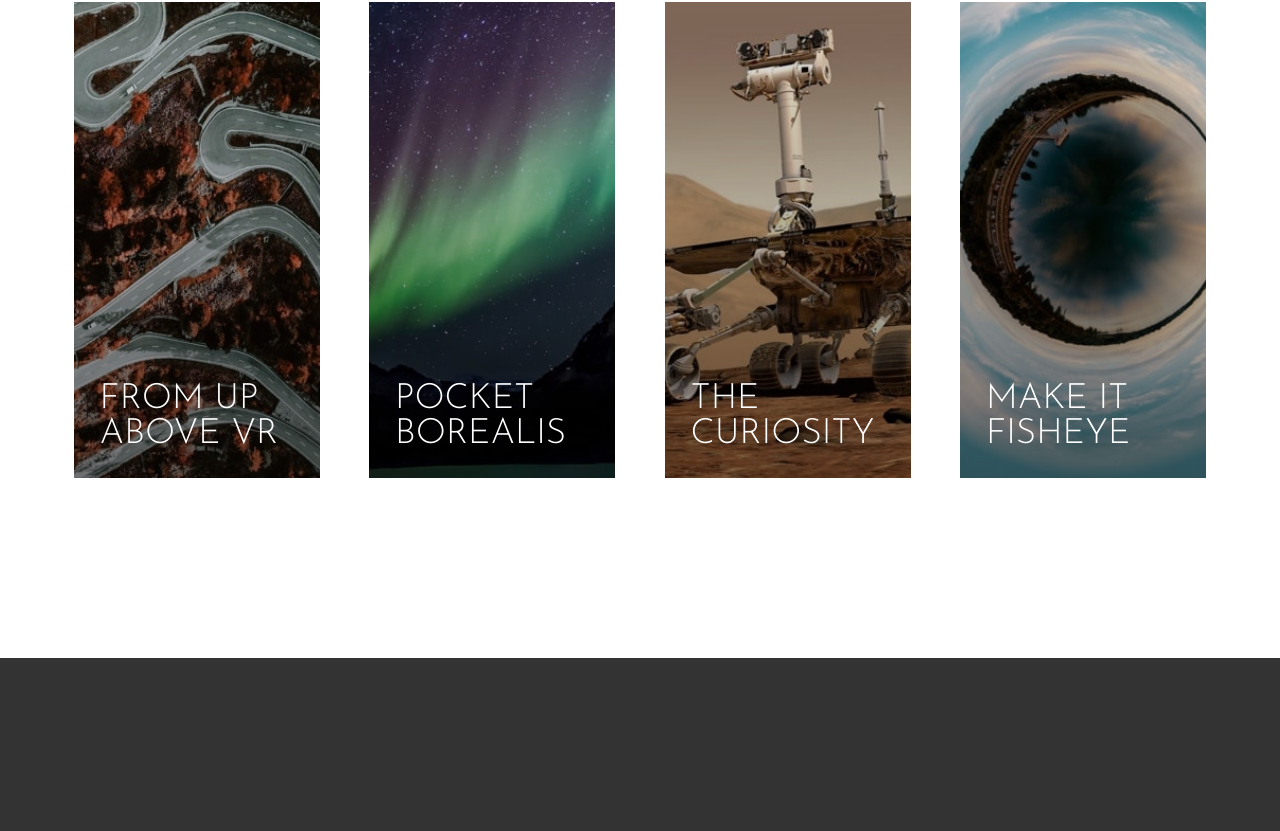
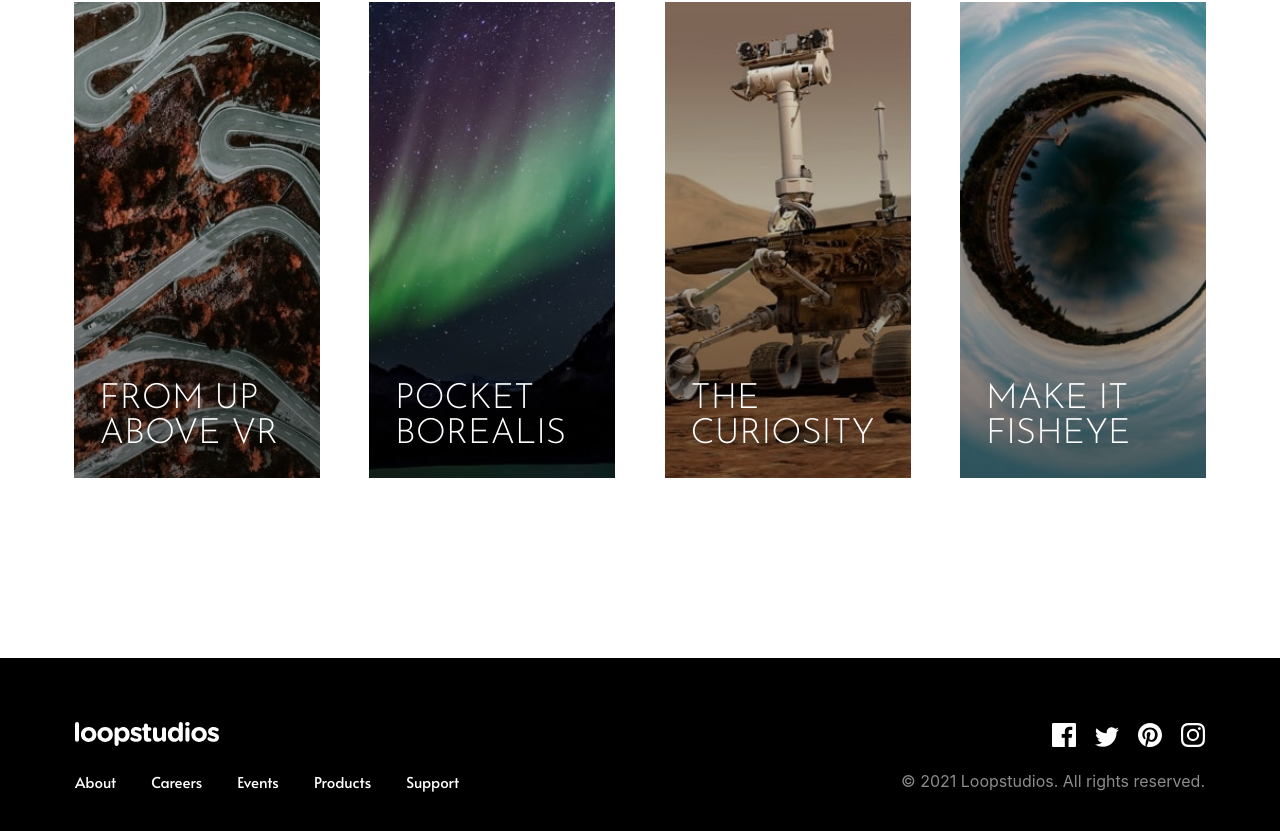
Before and after one commit to JacobTTorres/Loop-Studio, a React (Create React App) app: page / in a window 1280 px wide. Shown: the part 2085-2916 px from the top of the page. Before the commit the page ends 2743 px from the top, so only its background shows below. Built offline with nearby package versions, Linux system fonts and the light colour scheme.

Commit message:
Finished for fullscreen at 1440px

```diff
--- a/src/App.css
+++ b/src/App.css
@@ -24,3 +24,11 @@
   background-repeat: no-repeat;
   background-size: cover;
 }
+
+.mainContent{
+  background-color: var(--White);
+  display: flex;
+  justify-content: center;
+  align-items: center;
+  flex-direction: column;
+}
--- a/src/App.js
+++ b/src/App.js
@@ -3,7 +3,8 @@ import "./App.css";
 import Navbar from "./components/navbar/Navbar";
 import Header from "./components/header/Header";
 import Leader from "./components/leader/Leader";
-import Creations from "./components/creations/Creations"
+import Creations from "./components/creations/Creations";
+import Footer from "./components/footer/Footer";
 
 function App() {
   return (
@@ -16,6 +17,7 @@ function App() {
         <div className="mainContent">
           <Leader />
           <Creations />
+          <Footer />
         </div>
       </div>
     </div>
--- /dev/null
+++ b/src/components/footer/Footer.js
@@ -0,0 +1,41 @@
+import "./footer.css";
+
+import Facebook from "../../images/icon-facebook.svg";
+import Twitter from "../../images/icon-twitter.svg";
+import Pintrest from "../../images/icon-pinterest.svg";
+import Instagram from "../../images/icon-instagram.svg";
+import Logo from "../../images/logo.svg";
+
+export default function Footer() {
+  return (
+    <section className="footerContainer">
+      <div className="footerContent">
+        <div className="leftFooter">
+          <img src={Logo} className="footerLogo" alt="Loopstudios" />
+          <div className="footerLinksContainer">
+            <p className="footerLinkAbout">About</p>
+            <p className="footerLinkCareers">Careers</p>
+            <p className="footerLinkEvents">Events</p>
+            <p className="footerLinkProducts">Products</p>
+            <p className="footerLinkSupport">Support</p>
+          </div>
+        </div>
+        <div className="rightFooter">
+          <div className="socialMediaLinkContainer">
+            <div className="facebookContainer">
+              <img className="facebook" src={Facebook} alt="facebook" />
+            </div>
+            <div className="twitterContainer">
+              <img className="twitter" src={Twitter} alt="twitter" />
+            </div>
+            <div className="pinterestContainer">
+              <img className="pinterest" src={Pintrest} alt="pinterest" />
+            </div>
+            <div className="instagramContainer"><img className="instagram" src={Instagram} alt="instagram" />
+          </div></div>
+          <p className="copyright">© 2021 Loopstudios. All rights reserved.</p>
+        </div>
+      </div>
+    </section>
+  );
+}
--- /dev/null
+++ b/src/components/footer/footer.css
@@ -0,0 +1,180 @@
+.footerContainer {
+  background-color: var(--black);
+  width: var(--desktop);
+  height: 100%;
+}
+
+.footerContent {
+  width: 100%;
+  display: flex;
+  justify-content: center;
+  align-items: center;
+  flex-direction: row;
+}
+
+.leftFooter,
+.rightFooter {
+  width: 50%;
+  height: 100%;
+  display: flex;
+  justify-content: center;
+  flex-direction: column;
+}
+
+.leftFooter {
+  align-items: flex-start;
+  color: white;
+  padding: 50px 0 50px 155px;
+}
+
+.rightFooter {
+  align-items: flex-end;
+  color: var(--darkGray);
+  padding: 50px 155px 50px 0;
+}
+
+.footerLogo {
+  height: 24px;
+  width: 144px;
+  margin-bottom: 25px;
+}
+
+.footerLinksContainer {
+  height: 100%;
+  width: 68%;
+  display: flex;
+  justify-content: space-between;
+  align-items: flex-start;
+  flex-direction: row;
+}
+
+.footerLinkAbout,
+.footerLinkCareers,
+.footerLinkEvents,
+.footerLinkProducts,
+.footerLinkSupport {
+  margin: 0;
+  color: var(--White);
+  font-size: 15px;
+  font-family: var(--Alata);
+}
+
+.footerLinkAbout:hover,
+.footerLinkCareers:hover,
+.footerLinkEvents:hover,
+.footerLinkProducts:hover,
+.footerLinkSupport:hover {
+  cursor: pointer;
+}
+
+.footerLinkAbout:hover::after {
+  content: "";
+  position: absolute;
+  height: 2px;
+  width: 1.25%;
+  background-color: var(--White);
+  top: 2945px;
+  right: 1486px;
+}
+
+.footerLinkCareers:hover::after {
+  content: "";
+  position: absolute;
+  height: 2px;
+  width: 1.25%;
+  background-color: var(--White);
+  top: 2945px;
+  right: 1405px;
+}
+
+.footerLinkEvents:hover::after {
+  content: "";
+  position: absolute;
+  height: 2px;
+  width: 1.25%;
+  background-color: var(--White);
+  top: 2945px;
+  right: 1325px;
+}
+
+.footerLinkProducts:hover::after {
+  content: "";
+  position: absolute;
+  height: 2px;
+  width: 1.25%;
+  background-color: var(--White);
+  top: 2945px;
+  right: 1240px;
+}
+
+.footerLinkSupport:hover::after {
+  content: "";
+  position: absolute;
+  height: 2px;
+  width: 1.25%;
+  background-color: var(--White);
+  top: 2945px;
+  right: 1150px;
+}
+
+.socialMediaLinkContainer {
+  height: 100%;
+  width: 27%;
+  display: flex;
+  justify-content: space-between;
+  align-items: flex-end;
+  flex-direction: row;
+  margin-top: 15px;
+  margin-bottom: -5px
+}
+
+.facebookContainer:hover,
+.twitterContainer:hover,
+.pinterestContainer:hover,
+.instagramContainer:hover {
+  cursor: pointer;
+}
+
+.facebookContainer:hover::after {
+  content: "";
+  position: absolute;
+  height: 2px;
+  width: 1.25%;
+  background-color: var(--White);
+  top: 2900px;
+  right: 518px;
+}
+
+.twitterContainer:hover::after {
+  content: "";
+  position: absolute;
+  height: 2px;
+  width: 1.25%;
+  background-color: var(--White);
+  top: 2900px;
+  right: 475px;
+}
+
+.pinterestContainer:hover::after {
+  content: "";
+  position: absolute;
+  height: 2px;
+  width: 1.25%;
+  background-color: var(--White);
+  top: 2900px;
+  right: 432px;
+}
+
+.instagramContainer:hover::after {
+  content: "";
+  position: absolute;
+  height: 2px;
+  width: 1.25%;
+  background-color: var(--White);
+  top: 2900px;
+  right: 389px;
+}
+
+.copyright {
+  margin-top: 25px;
+}
--- a/src/components/navbar/navbar.css
+++ b/src/components/navbar/navbar.css
@@ -69,7 +69,6 @@
   background-color: var(--White);
   top: 97px;
   right: 667px;
-  cursor: pointer;
 }
 
 .navbarLinkEvents:hover::after {
@@ -80,7 +79,6 @@
   background-color: var(--White);
   top: 97px;
   right: 585px;
-  cursor: pointer;
 }
 
 .navbarLinkProducts:hover::after {
@@ -91,7 +89,6 @@
   background-color: var(--White);
   top: 97px;
   right: 496px;
-  cursor: pointer;
 }
 
 .navbarLinkSupport:hover::after {
@@ -102,5 +99,4 @@
   background-color: var(--White);
   top: 97px;
   right:403px;
-  cursor: pointer;
 }
```
